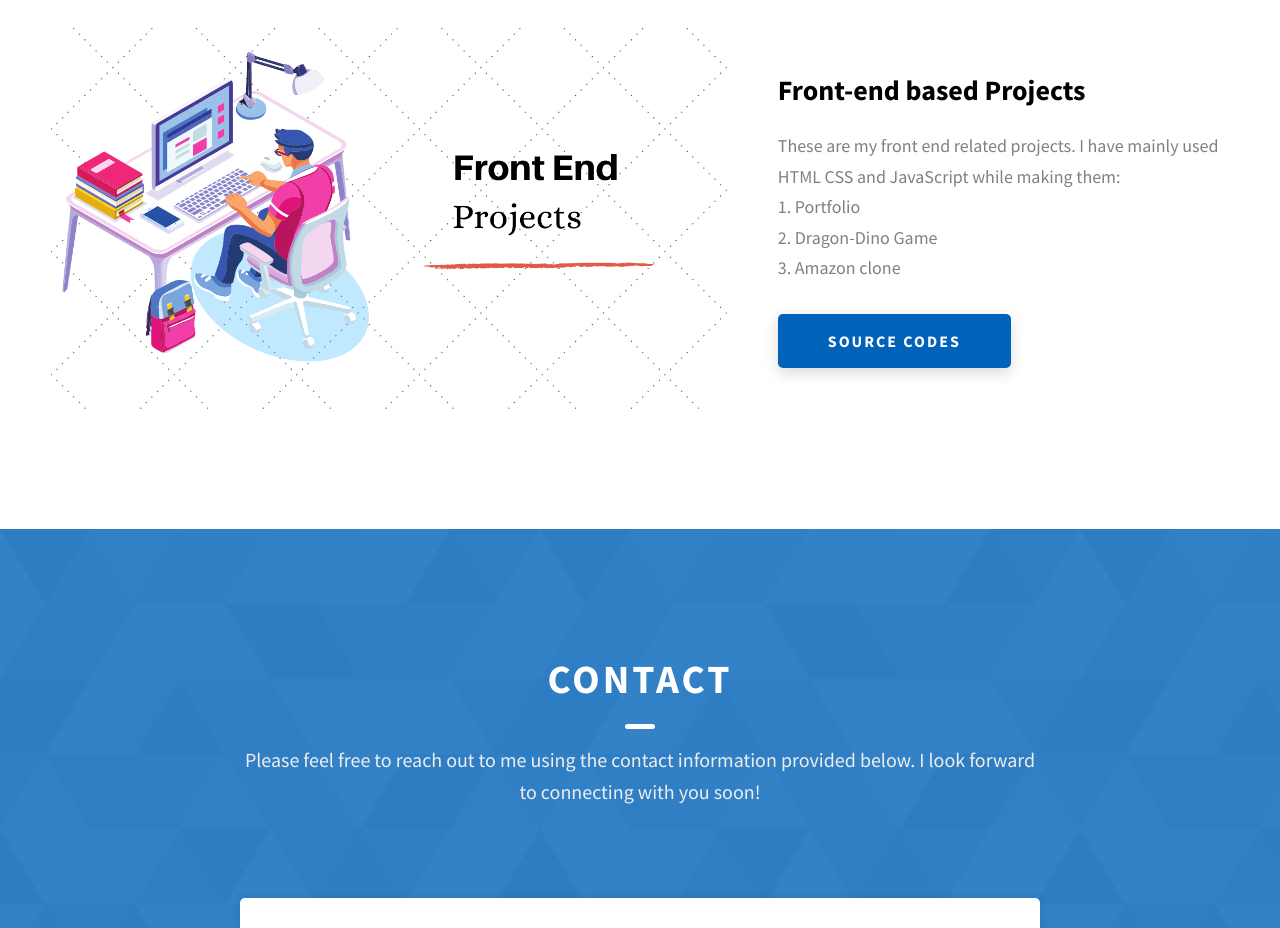
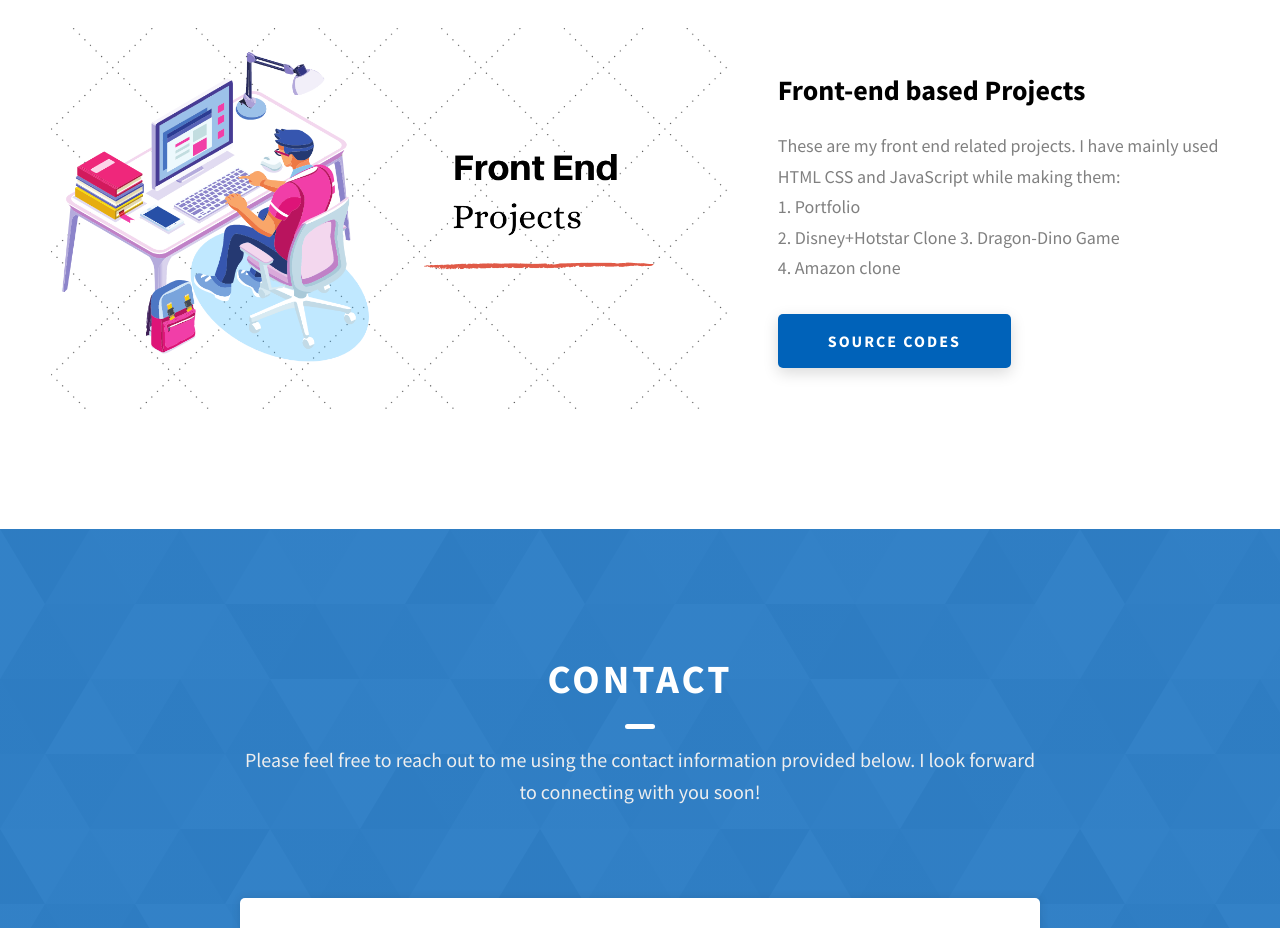
Before and after one commit to Imnabajyoti7/MY-Portfolio, a plain HTML site: page index.html in a window 1280 px wide. Shown: the part 2180-3108 px from the top of the page. Drawn offline with nearby package versions, Linux system fonts and the light colour scheme.

Commit message:
update project

```diff
--- a/index.html
+++ b/index.html
@@ -238,8 +238,9 @@
                 These are my front end related projects. I have mainly used HTML CSS
                 and JavaScript while making them:<br>
                 1. Portfolio<br>
-                2. Dragon-Dino Game<br>
-                3. Amazon clone<br>
+                2. Disney+Hotstar Clone
+                3. Dragon-Dino Game<br>
+                4. Amazon clone<br>
               </p>
               <a
                 href="https://github.com/Imnabajyoti7?tab=repositories"
```
